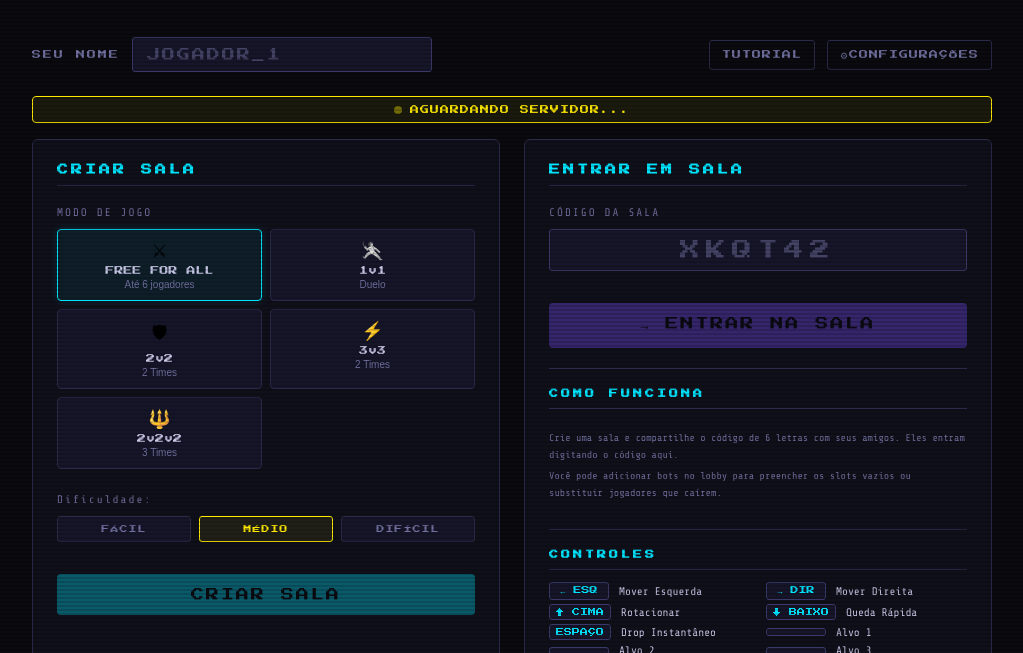
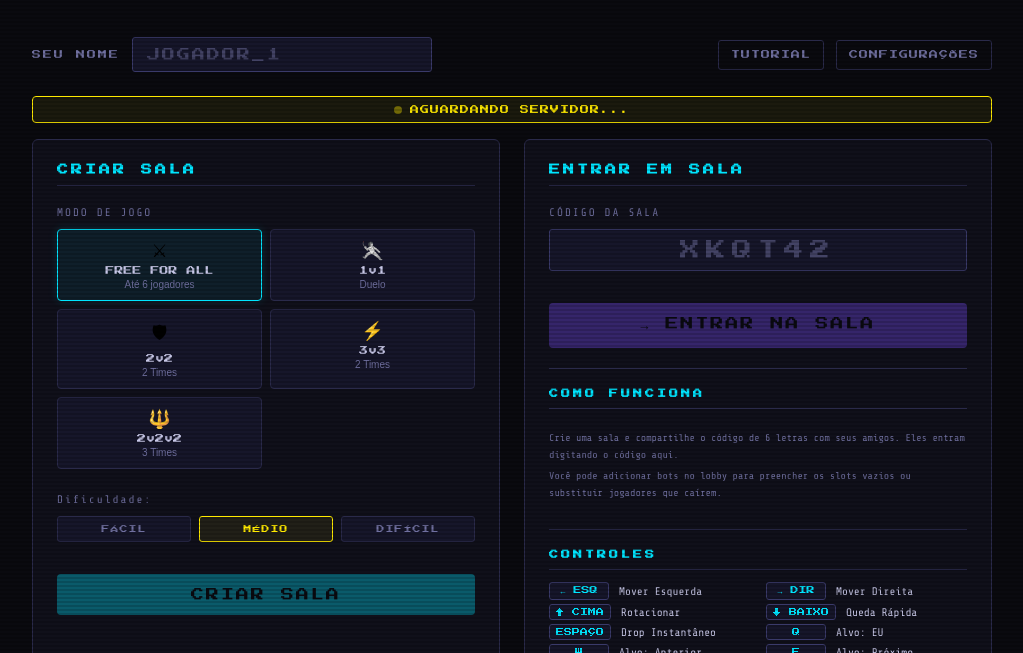
Before and after one commit to thyagoa/tetrinet-web, a website: page public/index.html in a window 1280 px wide. Shown: the part 147-800 px from the top of the page, without its empty margins (128-1151 px from the left). Drawn offline with nearby package versions, Linux system fonts and the light colour scheme; no server answers.

Commit message:
fix: controles e configurações — alvos e bombas corretos (v0.16b)
- index.html: substitui target1-6 por targetSelf/Prev/Next nos controles da tela inicial
- settings.html: corrige grupos de teclas (ALVOS/BOMBAS voltam a aparecer) + migração automática de localStorage antigo
- pt-BR.json: substitui labels target1-6 por targetSelf/Prev/Next
- Remove emoji ⚙ do botão CONFIGURAÇÕES (não renderizava na fonte pixel)

Co-Authored-By: Claude Sonnet 4.6 <noreply@anthropic.com>

```diff
--- a/public/index.html
+++ b/public/index.html
@@ -33,7 +33,7 @@
         <label class="entry-label" for="playerName" data-i18n="ui.yourName">SEU NOME</label>
         <input type="text" id="playerName" maxlength="16" placeholder="JOGADOR_1" autocomplete="off" spellcheck="false">
         <a href="tutorial.html" class="tutorial-link" data-i18n="ui.tutorial">TUTORIAL</a>
-        <a href="settings.html" class="settings-link">⚙ <span data-i18n="ui.settings">CONFIGURAÇÕES</span></a>
+        <a href="settings.html" class="settings-link"><span data-i18n="ui.settings">CONFIGURAÇÕES</span></a>
       </div>
 
       <div id="serverStatus" class="server-status hidden"></div>
@@ -128,6 +128,12 @@
   <script>
     i18n.load().then(() => {
       i18n.applyToDOM();
+      // Migrate from old target1-6 system to targetSelf/Prev/Next
+      if (!keybinds.targetSelf) {
+        keybinds.targetSelf = keybinds.target1 || 'KeyQ';
+        keybinds.targetPrev = keybinds.target2 || 'KeyW';
+        keybinds.targetNext = keybinds.target3 || 'KeyE';
+      }
       buildControlsList();
     });
 
@@ -139,7 +145,7 @@
 
       const actions = [
         'moveLeft', 'moveRight', 'rotate', 'softDrop', 'hardDrop',
-        'target1', 'target2', 'target3', 'target4', 'target5', 'target6',
+        'targetSelf', 'targetPrev', 'targetNext',
         'useBomb', 'discardBomb',
       ];
 
--- a/public/locales/pt-BR.json
+++ b/public/locales/pt-BR.json
@@ -159,12 +159,9 @@
     "rotate":      "Rotacionar",
     "softDrop":    "Queda Rápida",
     "hardDrop":    "Drop Instantâneo",
-    "target1":     "Alvo 1",
-    "target2":     "Alvo 2",
-    "target3":     "Alvo 3",
-    "target4":     "Alvo 4",
-    "target5":     "Alvo 5",
-    "target6":     "Alvo 6",
+    "targetSelf":  "Alvo: EU",
+    "targetPrev":  "Alvo: Anterior",
+    "targetNext":  "Alvo: Próximo",
     "useBomb":     "Usar Bomba",
     "discardBomb": "Descartar Bomba"
   },
```
Also changed, not shown: public/settings.html (+12 -1 lines).
